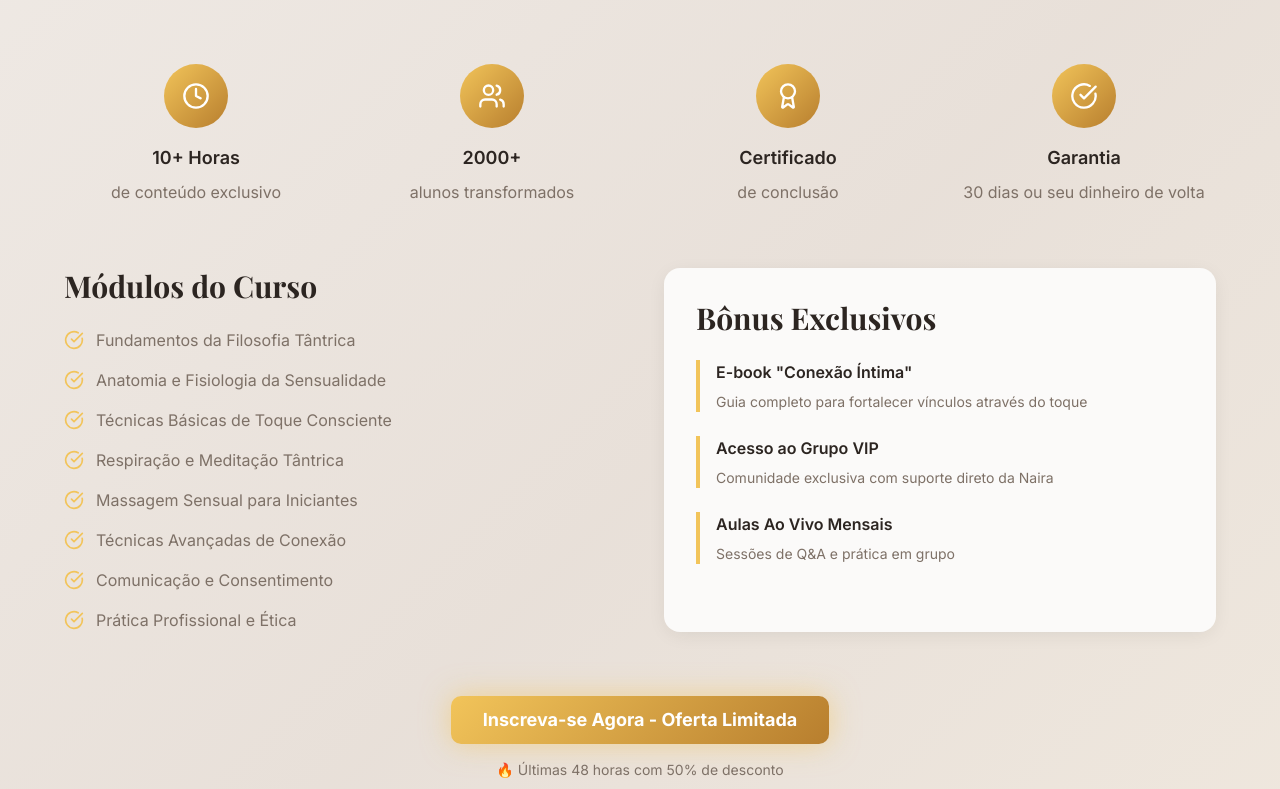
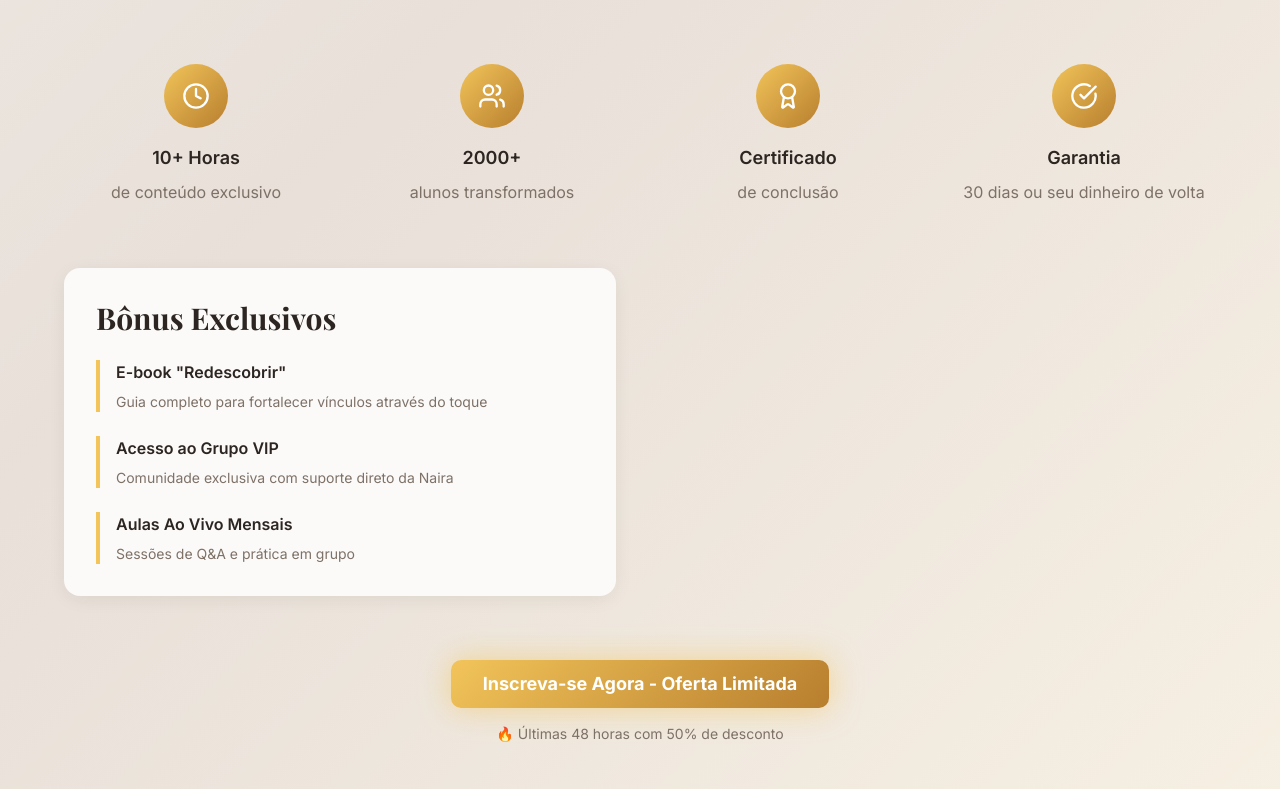
Before and after one commit to ronaldoarch/toque-sinta-captura, a React (Vite) app: page / in a window 1280 px wide. Shown: the part 2008-2797 px from the top of the page. Built offline with nearby package versions, Linux system fonts and the light colour scheme.

Commit message:
Visual edit in Lovable
Edited UI in Lovable

```diff
--- a/src/components/CourseInfoSection.tsx
+++ b/src/components/CourseInfoSection.tsx
@@ -1,9 +1,7 @@
 import { Button } from "@/components/ui/button";
 import { CheckCircle, Clock, Users, Award } from "lucide-react";
-
 const CourseInfoSection = () => {
-  return (
-    <section className="py-20 px-4">
+  return <section className="py-20 px-4">
       <div className="max-w-6xl mx-auto">
         <div className="text-center mb-16 animate-fade-in">
           <h2 className="font-serif text-4xl md:text-5xl font-bold text-foreground mb-6">
@@ -24,7 +22,9 @@ const CourseInfoSection = () => {
             <p className="text-muted-foreground">de conteúdo exclusivo</p>
           </div>
 
-          <div className="text-center animate-slide-up" style={{animationDelay: '0.1s'}}>
+          <div className="text-center animate-slide-up" style={{
+          animationDelay: '0.1s'
+        }}>
             <div className="w-16 h-16 bg-gradient-golden rounded-full flex items-center justify-center mx-auto mb-4">
               <Users className="text-white" size={28} />
             </div>
@@ -32,7 +32,9 @@ const CourseInfoSection = () => {
             <p className="text-muted-foreground">alunos transformados</p>
           </div>
 
-          <div className="text-center animate-slide-up" style={{animationDelay: '0.2s'}}>
+          <div className="text-center animate-slide-up" style={{
+          animationDelay: '0.2s'
+        }}>
             <div className="w-16 h-16 bg-gradient-golden rounded-full flex items-center justify-center mx-auto mb-4">
               <Award className="text-white" size={28} />
             </div>
@@ -40,7 +42,9 @@ const CourseInfoSection = () => {
             <p className="text-muted-foreground">de conclusão</p>
           </div>
 
-          <div className="text-center animate-slide-up" style={{animationDelay: '0.3s'}}>
+          <div className="text-center animate-slide-up" style={{
+          animationDelay: '0.3s'
+        }}>
             <div className="w-16 h-16 bg-gradient-golden rounded-full flex items-center justify-center mx-auto mb-4">
               <CheckCircle className="text-white" size={28} />
             </div>
@@ -50,29 +54,7 @@ const CourseInfoSection = () => {
         </div>
 
         <div className="grid md:grid-cols-2 gap-12 mb-16">
-          <div className="animate-slide-up">
-            <h3 className="font-serif text-3xl font-bold text-foreground mb-6">
-              Módulos do Curso
-            </h3>
 
-            <div className="space-y-4">
-              {[
-                "Fundamentos da Filosofia Tântrica",
-                "Anatomia e Fisiologia da Sensualidade",
-                "Técnicas Básicas de Toque Consciente",
-                "Respiração e Meditação Tântrica",
-                "Massagem Sensual para Iniciantes",
-                "Técnicas Avançadas de Conexão",
-                "Comunicação e Consentimento",
-                "Prática Profissional e Ética"
-              ].map((modulo, index) => (
-                <div key={index} className="flex items-center space-x-3">
-                  <CheckCircle className="text-golden flex-shrink-0" size={20} />
-                  <span className="text-muted-foreground">{modulo}</span>
-                </div>
-              ))}
-            </div>
-          </div>
 
           <div className="animate-slide-up bg-card p-8 rounded-2xl shadow-soft">
             <h3 className="font-serif text-3xl font-bold text-foreground mb-6">
@@ -81,7 +63,7 @@ const CourseInfoSection = () => {
 
             <div className="space-y-6">
               <div className="border-l-4 border-golden pl-4">
-                <h4 className="font-semibold text-foreground mb-2">E-book "Conexão Íntima"</h4>
+                <h4 className="font-semibold text-foreground mb-2">E-book "Redescobrir"</h4>
                 <p className="text-muted-foreground text-sm">
                   Guia completo para fortalecer vínculos através do toque
                 </p>
@@ -113,8 +95,6 @@ const CourseInfoSection = () => {
           </p>
         </div>
       </div>
-    </section>
-  );
+    </section>;
 };
-
 export default CourseInfoSection;
--- a/src/components/FinalCTASection.tsx
+++ b/src/components/FinalCTASection.tsx
@@ -1,9 +1,7 @@
 import { Button } from "@/components/ui/button";
 import { Clock, Shield, Gift } from "lucide-react";
-
 const FinalCTASection = () => {
-  return (
-    <section className="py-20 px-4 bg-gradient-hero">
+  return <section className="py-20 px-4 bg-gradient-hero">
       <div className="max-w-4xl mx-auto text-center">
         <div className="animate-fade-in">
           <h2 className="font-serif text-4xl md:text-5xl font-bold text-foreground mb-6">
@@ -16,60 +14,15 @@ const FinalCTASection = () => {
           </p>
         </div>
 
-        <div className="bg-card p-8 rounded-2xl shadow-golden border border-golden/20 mb-12 animate-slide-up">
-          <div className="grid md:grid-cols-3 gap-8 mb-8">
-            <div className="text-center">
-              <div className="w-16 h-16 bg-gradient-golden rounded-full flex items-center justify-center mx-auto mb-4">
-                <Clock className="text-white" size={28} />
-              </div>
-              <h3 className="font-semibold text-foreground mb-2">Oferta por Tempo Limitado</h3>
-              <p className="text-sm text-muted-foreground">Últimas 48 horas com desconto especial</p>
-            </div>
 
-            <div className="text-center">
-              <div className="w-16 h-16 bg-gradient-golden rounded-full flex items-center justify-center mx-auto mb-4">
-                <Shield className="text-white" size={28} />
-              </div>
-              <h3 className="font-semibold text-foreground mb-2">Garantia Total</h3>
-              <p className="text-sm text-muted-foreground">30 dias para testar ou seu dinheiro de volta</p>
-            </div>
-
-            <div className="text-center">
-              <div className="w-16 h-16 bg-gradient-golden rounded-full flex items-center justify-center mx-auto mb-4">
-                <Gift className="text-white" size={28} />
-              </div>
-              <h3 className="font-semibold text-foreground mb-2">Bônus Exclusivos</h3>
-              <p className="text-sm text-muted-foreground">Conteúdos extras no valor de R$ 497</p>
-            </div>
-          </div>
-
-          <div className="text-center">
-            <div className="mb-6">
-              <span className="text-3xl text-muted-foreground line-through">De R$ 997</span>
-              <span className="text-5xl font-bold text-golden ml-4">R$ 497</span>
-            </div>
-
-            <Button variant="cta" size="lg" className="mb-4 text-xl py-8 px-12">
-              Garantir Minha Vaga Agora
-            </Button>
-
-            <p className="text-sm text-muted-foreground">
-              ⚡ Processamento seguro • 💳 Parcelamento em até 12x
-            </p>
-          </div>
-        </div>
 
         <div className="text-center animate-slide-up">
           <p className="text-lg text-muted-foreground mb-4">
             "O primeiro passo para a transformação é a decisão de começar."
           </p>
-          <p className="font-medium text-foreground">
-            - Naira Lira
-          </p>
+
         </div>
       </div>
-    </section>
-  );
+    </section>;
 };
-
 export default FinalCTASection;
--- a/src/components/TestimonialsSection.tsx
+++ b/src/components/TestimonialsSection.tsx
@@ -1,93 +1,48 @@
 import { Star, Quote } from "lucide-react";
-
 const TestimonialsSection = () => {
-  const testimonials = [
-    {
+  const testimonials = [{
     name: "Marina Silva",
     age: 34,
     profession: "Terapeuta",
     text: "O curso da Naira transformou completamente minha prática profissional. Hoje atendo clientes do mundo todo e tenho uma agenda lotada. As técnicas ensinadas são revolucionárias!",
     rating: 5
-    },
-    {
+  }, {
     name: "Carlos Eduardo",
     age: 41,
     profession: "Empresário",
     text: "Fiz o curso para melhorar minha conexão com minha esposa. O resultado foi além das expectativas! Nossa intimidade alcançou um nível que nunca imaginamos possível.",
     rating: 5
-    },
-    {
+  }, {
     name: "Ana Beatriz",
     age: 28,
     profession: "Psicóloga",
     text: "Como profissional da área de saúde mental, posso afirmar que o conteúdo é de altíssima qualidade. Já incorporei várias técnicas em meus atendimentos com resultados incríveis.",
     rating: 5
-    },
-    {
+  }, {
     name: "Roberto Santos",
     age: 45,
     profession: "Massoterapeuta",
     text: "Trabalho com massagem há 15 anos e nunca vi um curso tão completo. A Naira tem uma didática excepcional e o material de apoio é fantástico. Recomendo a todos!",
     rating: 5
-    },
-    {
+  }, {
     name: "Juliana Costa",
     age: 32,
     profession: "Coach de Relacionamentos",
     text: "Fiz o curso para agregar valor aos meus atendimentos. Hoje ofereço um serviço diferenciado e meus clientes ficam encantados com os resultados. Valeu cada centavo!",
     rating: 5
-    },
-    {
+  }, {
     name: "Felipe Oliveira",
     age: 38,
     profession: "Arquiteto",
     text: "Sempre tive curiosidade sobre tantra, mas nunca soube por onde começar. O curso da Naira é perfeito para iniciantes. Aprendi muito e ainda estou aplicando os conhecimentos.",
     rating: 5
-    }
-  ];
+  }];
+  return <section className="py-20 px-4 bg-gradient-earth">
+      <div className="max-w-7xl mx-auto">
 
-  return (
-    <section className="py-20 px-4 bg-gradient-earth">
-      <div className="max-w-7xl mx-auto">
-        <div className="text-center mb-16 animate-fade-in">
-          <h2 className="font-serif text-4xl md:text-5xl font-bold text-foreground mb-6">
-            O Que Nossos Alunos Dizem
-          </h2>
-          <p className="text-xl text-muted-foreground max-w-3xl mx-auto">
-            Mais de 2.000 vidas transformadas através do poder da massagem tântrica
-          </p>
-        </div>
 
         <div className="grid md:grid-cols-2 lg:grid-cols-3 gap-8 mb-16">
-          {testimonials.map((testimonial, index) => (
-            <div
-              key={index}
-              className="bg-card p-6 rounded-xl shadow-soft border border-border animate-slide-up hover:shadow-golden transition-all duration-300"
-              style={{animationDelay: `${index * 0.1}s`}}
-            >
-              <div className="flex items-center mb-4">
-                <Quote className="text-golden mr-2" size={20} />
-                <div className="flex space-x-1">
-                  {[...Array(testimonial.rating)].map((_, i) => (
-                    <Star key={i} className="text-golden fill-current" size={16} />
-                  ))}
-                </div>
-              </div>
-
-              <p className="text-muted-foreground mb-6 leading-relaxed">
-                "{testimonial.text}"
-              </p>
-
-              <div className="border-t border-border pt-4">
-                <h4 className="font-semibold text-foreground">
-                  {testimonial.name}, {testimonial.age} anos
-                </h4>
-                <p className="text-sm text-muted-foreground">
-                  {testimonial.profession}
-                </p>
-              </div>
-            </div>
-          ))}
+          {testimonials.map((testimonial, index) => {})}
         </div>
 
         <div className="text-center animate-fade-in">
@@ -115,8 +70,6 @@ const TestimonialsSection = () => {
           </div>
         </div>
       </div>
-    </section>
-  );
+    </section>;
 };
-
 export default TestimonialsSection;
```
Lines whose indentation alone changed are shown as unchanged.
